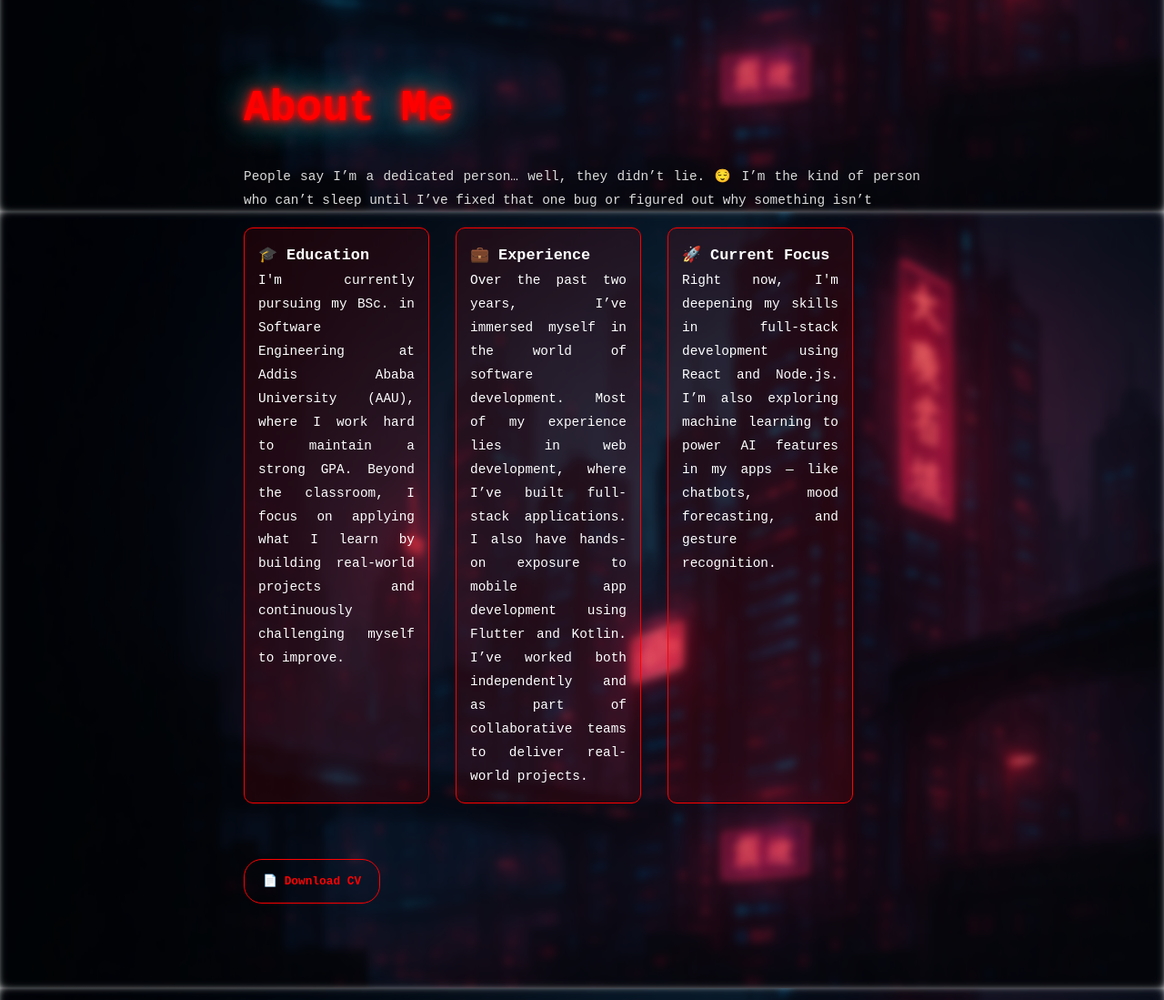
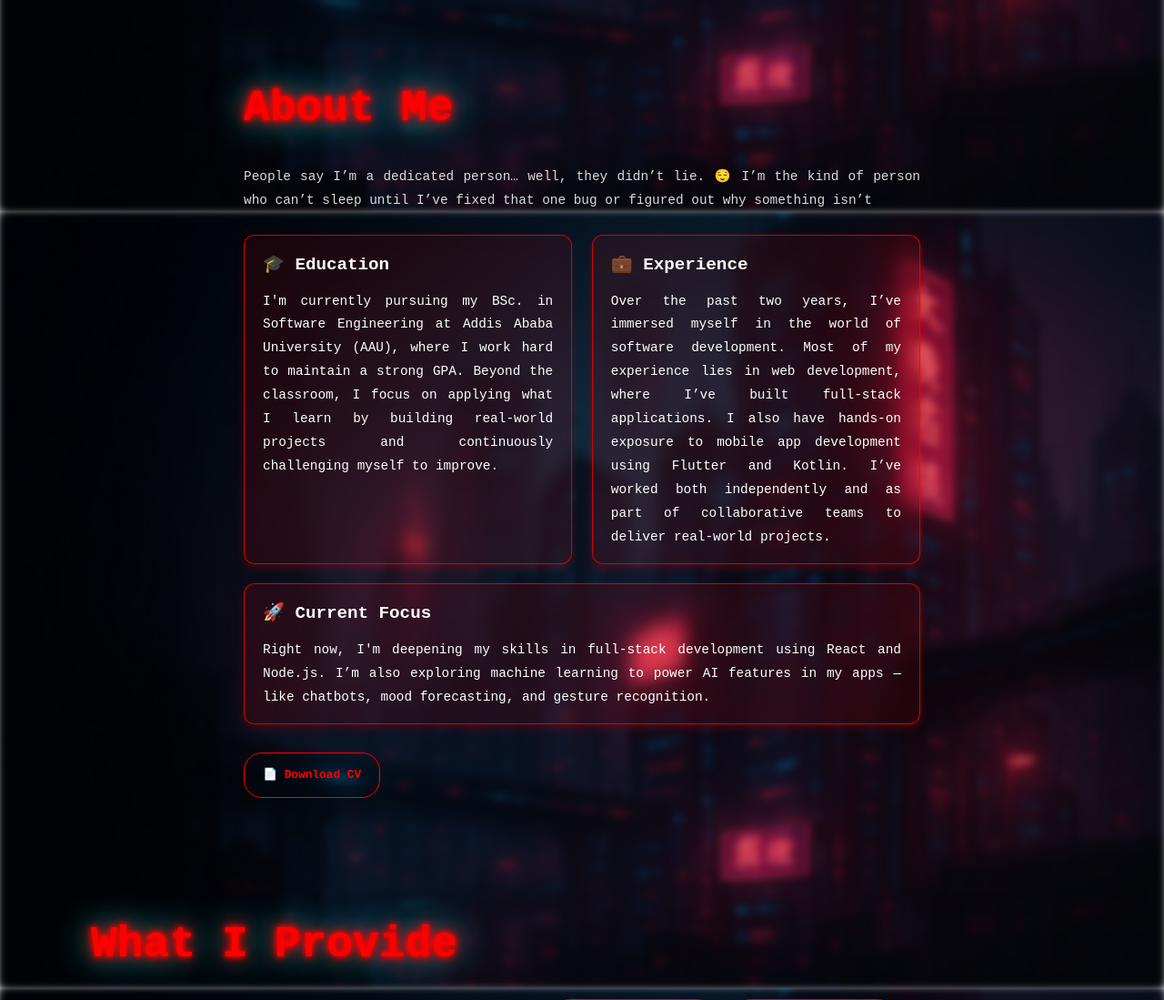
Before and after one commit to tsegaeph/portfolio_2, a Flask app: page / in a window 1280 px wide. Shown: the part 1474-2573 px from the top of the page at 91% size. Run offline with Flask 3, Linux system fonts and the light colour scheme; parts of the project's set-up code (start-up, migrations or seed data) failed here and were passed over.

Commit message:
edited styling

```diff
--- a/static/style.css
+++ b/static/style.css
@@ -392,7 +392,7 @@ section {
   line-height: 1.6;
 }
 
-.about-info {
+/*.about-info {
   display: flex;
   flex-wrap: nowrap;
   gap: 2em;
@@ -402,20 +402,6 @@ section {
   height: auto;
 }
 
-@keyframes dropIn {
-  0% {
-    transform: translateY(-200px) scale(0.8);
-    opacity: 0;
-  }
-  60% {
-    transform: translateY(20px) scale(1.05);
-    opacity: 1;
-  }
-  100% {
-    transform: translateY(0) scale(1);
-    opacity: 1;
-  }
-}
 
 .status-box {
   flex: 1 1 100px;
@@ -425,23 +411,45 @@ section {
   border: 1px solid var(--accent-color);
   color: #fff;
   opacity: 0;
-  transform: translateY(-200px) scale(1); /* Include scale(1) */
-  transition: transform 0.3s ease, background 0.3s ease, box-shadow 0.3s ease;
+  transform: none;
+  transition: background 0.3s ease, box-shadow 0.3s ease;
   font-size: 0.9rem;
 }
 
-.status-box.show {
-  animation: dropIn 0.7s ease-out forwards;
+
+*/
+.about-info {
+  display: flex;
+  flex-wrap: wrap;
+  gap: 1.5em;
+  margin-top: 1.5rem;
+  width: 100%;
+}
+
+.status-box {
+  flex: 1 1 250px;
+  background: rgba(255, 0, 0, 0.1); /* red glass effect */
+  border: 1px solid rgba(255, 0, 0, 0.8);
+  color: #fff;
+  border-radius: 12px;
+  padding: 15px 20px;
+  backdrop-filter: blur(8px); /* for glassmorphism */
+  -webkit-backdrop-filter: blur(8px);
+  box-shadow: 0 4px 10px rgba(255, 0, 0, 0.2);
+  transition: transform 0.3s ease, background 0.3s ease, box-shadow 0.3s ease;
+}
+
+.status-box h3 {
+  margin-bottom: 10px;
+  font-size: 1.2rem;
 }
 
 .status-box:hover {
+  transform: scale(1.05);
   background: rgba(255, 0, 0, 0.2);
-  transform: translateY(-200px) scale(1.08); /* Apply both translate and scale */
-  box-shadow: 0 0 15px rgba(255, 0, 0, 0.5);
+  box-shadow: 0 6px 20px rgba(255, 0, 0, 0.4);
   cursor: pointer;
 }
-
-
 
 
 
@@ -993,7 +1001,7 @@ section {
   }
   .hire-me-button {
     position: relative;
-    left: 110px;
+    left: 90px;
   }
 
   #about{
@@ -1020,7 +1028,7 @@ section {
   }
   .about-info {
     flex-direction: column;
-    gap: 15px;
+    align-items: stretch;
   }
   .status-box{
     padding: 10px;
```
